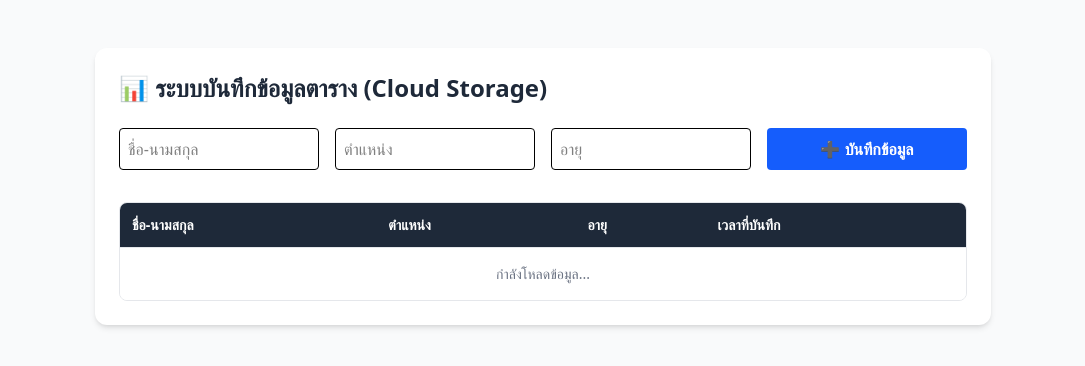
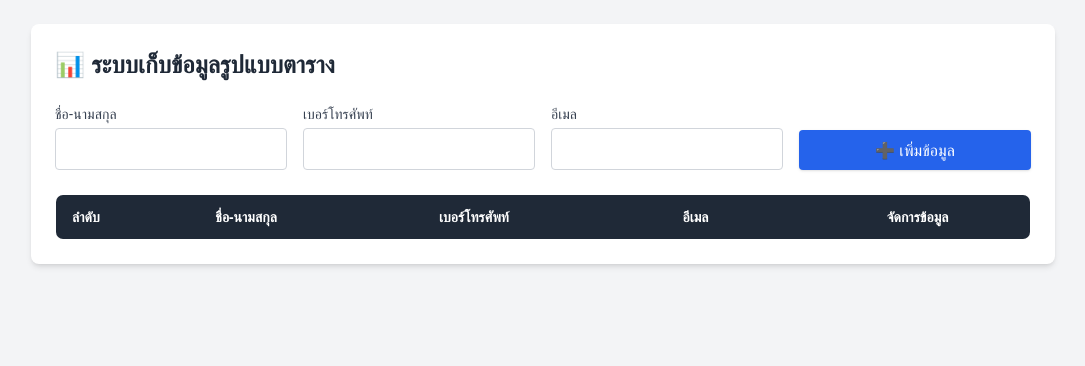
Before and after one commit to 22839-Keziah/webtable, a plain HTML site: page index.html in a window 1280 px wide. Shown: the whole page, without its empty margins (97-1182 px from the left). Drawn offline with nearby package versions, Linux system fonts and the light colour scheme.

Commit message:
Update index.html

```diff
--- a/index.html
+++ b/index.html
@@ -1,83 +1,46 @@
 <!DOCTYPE html>
-<html>
+<html lang="th">
 <head>
     <meta charset="UTF-8">
-    <title>ระบบตารางข้อมูล</title>
-    <script src="https://cdn.jsdelivr.net/npm/@tailwindcss/browser@4"></script>
+    <meta name="viewport" content="width=device-width, initial-scale=1.0">
+    <title>ระบบจัดการข้อมูลตาราง</title>
+    <script src="https://cdn.tailwindcss.com"></script>
 </head>
-<body class="bg-gray-50 p-6 sm:p-12">
+<body class="bg-gray-100 font-sans p-6">
 
-    <div class="max-w-4xl mx-auto bg-white p-6 rounded-xl shadow-md">
-        <h2 class="text-2xl font-bold text-gray-800 mb-6 flex items-center gap-2">📊 ระบบบันทึกข้อมูลตาราง (Cloud Storage)</h2>
+    <div class="max-w-5xl mx-auto bg-white p-6 rounded-lg shadow-md">
+        <h1 class="text-2xl font-bold text-gray-800 mb-6 flex items-center gap-2">
+            📊 ระบบเก็บข้อมูลรูปแบบตาราง
+        </h1>
 
-        <form id="dataForm" class="grid grid-cols-1 sm:grid-cols-4 gap-4 mb-8">
-            <input type="text" id="name" placeholder="ชื่อ-นามสกุล" required class="border p-2 rounded focus:outline-blue-500">
-            <input type="text" id="position" placeholder="ตำแหน่ง" required class="border p-2 rounded focus:outline-blue-500">
-            <input type="number" id="age" placeholder="อายุ" required class="border p-2 rounded focus:outline-blue-500">
-            <button type="submit" id="submitBtn" class="bg-blue-600 hover:bg-blue-700 text-white font-semibold p-2 rounded cursor-pointer transition">➕ บันทึกข้อมูล</button>
+        <form id="dataForm" class="grid grid-cols-1 md:grid-cols-4 gap-4 mb-6 items-end">
+            <input type="hidden" id="editIndex">
+            <div>
+                <label class="block text-sm font-medium text-gray-700 mb-1">ชื่อ-นามสกุล</label>
+                <input type="text" id="nameInput" required class="w-full p-2 border rounded border-gray-300 focus:outline-none focus:ring-2 focus:ring-blue-500">
+            </div>
+            <div>
+                <label class="block text-sm font-medium text-gray-700 mb-1">เบอร์โทรศัพท์</label>
+                <input type="tel" id="phoneInput" required class="w-full p-2 border rounded border-gray-300 focus:outline-none focus:ring-2 focus:ring-blue-500">
+            </div>
+            <div>
+                <label class="block text-sm font-medium text-gray-700 mb-1">อีเมล</label>
+                <input type="email" id="emailInput" required class="w-full p-2 border rounded border-gray-300 focus:outline-none focus:ring-2 focus:ring-blue-500">
+            </div>
+            <button type="submit" id="submitBtn" class="w-full bg-blue-600 hover:bg-blue-700 text-white font-medium p-2 rounded transition shadow">
+                ➕ เพิ่มข้อมูล
+            </button>
         </form>
 
-        <div class="overflow-x-auto rounded-lg border border-gray-200">
-            <table class="min-w-full divide-y divide-gray-200 text-sm">
-                <thead class="bg-gray-800 text-white text-left">
+        <div class="overflow-x-auto">
+            <table class="min-w-full bg-white border border-gray-200 rounded-lg overflow-hidden">
+                <thead class="bg-gray-800 text-white">
                     <tr>
-                        <th class="p-3">ชื่อ-นามสกุล</th>
-                        <th class="p-3">ตำแหน่ง</th>
-                        <th class="p-3">อายุ</th>
-                        <th class="p-3">เวลาที่บันทึก</th>
+                        <th class="py-3 px-4 text-left text-sm font-semibold">ลำดับ</th>
+                        <th class="py-3 px-4 text-left text-sm font-semibold">ชื่อ-นามสกุล</th>
+                        <th class="py-3 px-4 text-left text-sm font-semibold">เบอร์โทรศัพท์</th>
+                        <th class="py-3 px-4 text-left text-sm font-semibold">อีเมล</th>
+                        <th class="py-3 px-4 text-center text-sm font-semibold">จัดการข้อมูล</th>
                     </tr>
                 </thead>
-                <tbody id="tableBody" class="divide-y divide-gray-200 bg-white">
-                    <tr>
-                        <td colspan="4" class="p-4 text-center text-gray-500">กำลังโหลดข้อมูล...</td>
-                    </tr>
-                </tbody>
-            </table>
-        </div>
-    </div>
-
-    <script>
-        // โหลดข้อมูลทันทีเมื่อเปิดหน้าเว็บ
-        window.onload = function() {
-            google.script.run.withSuccessHandler(renderTable).getCloudData();
-        };
-
-        // ฟังก์ชันอัปเดตตาราง
-        function renderTable(data) {
-            const tbody = document.getElementById('tableBody');
-            if (!data || data.length === 0) {
-                tbody.innerHTML = `<tr><td colspan="4" class="p-4 text-center text-gray-400">ยังไม่มีข้อมูลในระบบ</td></tr>`;
-                return;
-            }
-            tbody.innerHTML = data.map(row => `
-                <tr class="hover:bg-gray-50">
-                    <td class="p-3 font-medium text-gray-900">${row[0]}</td>
-                    <td class="p-3 text-gray-700">${row[1]}</td>
-                    <td class="p-3 text-gray-700">${row[2]}</td>
-                    <td class="p-3 text-gray-500">${row[3] || '-'}</td>
-                </tr>
-            `).join('');
-        }
-
-        // เมื่อกดปุ่มส่งฟอร์ม
-        document.getElementById('dataForm').addEventListener('submit', function(e) {
-            e.preventDefault();
-            const btn = document.getElementById('submitBtn');
-            btn.innerText = "⏳ กำลังบันทึก...";
-            btn.disabled = true;
-
-            const name = document.getElementById('name').value;
-            const position = document.getElementById('position').value;
-            const age = document.getElementById('age').value;
-
-            // ส่งข้อมูลไปบันทึกที่ Google Sheet หลังบ้าน
-            google.script.run.withSuccessHandler(function(updatedData) {
-                renderTable(updatedData);
-                document.getElementById('dataForm').reset();
-                btn.innerText = "➕ บันทึกข้อมูล";
-                btn.disabled = false;
-            }).saveData(name, position, age);
-        });
-    </script>
-</body>
-</html>
+                <tbody id="tableBody" class="divide-y divide-gray-200">
```
